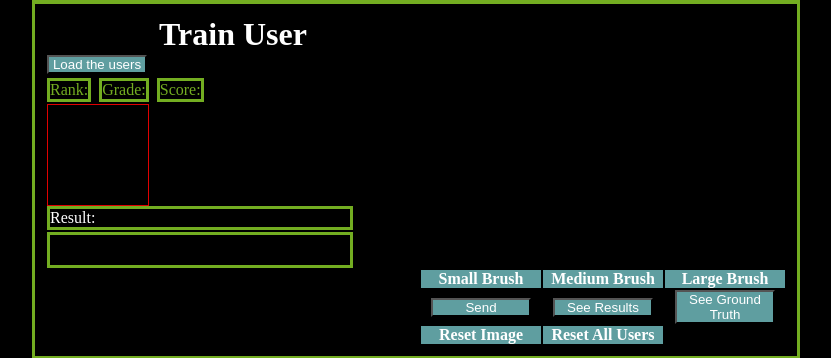
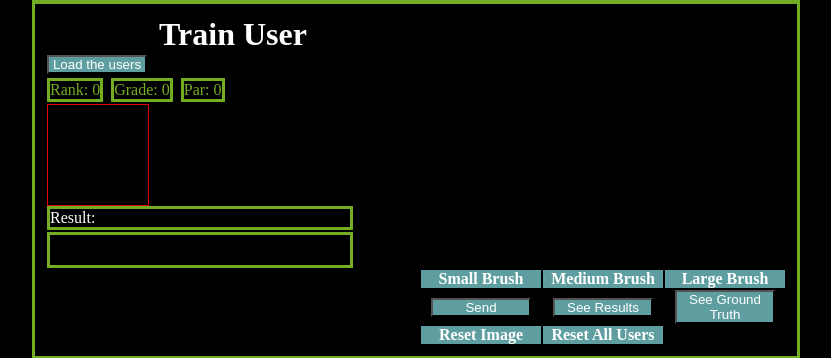
Before and after one commit to boardkeystown/ImageMasker, a Flask app: page / in a window 1280 px wide. Shown: the part 232-590 px from the top of the page, without its empty margins (224-1055 px from the left). Run offline with Flask 2, Linux system fonts and the light colour scheme.

Commit message:
last minor changes

```diff
--- a/app.py
+++ b/app.py
@@ -32,7 +32,7 @@ import scipy.ndimage.morphology as morphology
 
 #App constants
 GRADETHRESH = 60
-MISSINGTHRESH = -2100
+MISSINGTHRESH = -4500
 LOWSCOREFILTER = 0.1
 
 #Folder Path Constants
@@ -61,7 +61,7 @@ GET_USER_JSON_DIR_PATH = 10
 #globals
 currentUser = 1        #The current user. see java script.
 totalNumberOfUsers = 5 #The total number of users.
-currentSubPath = 3     #This can be changed run time. It the the sub path that all data is sotred in.
+currentSubPath = 4     #This can be changed run time. It the the sub path that all data is sotred in.
 currentUserPath = "img\\userMask.png"      # These are just global paths passed between functions
 consensusMaskPath = "img\\consensusMask"   #
 consensusMaskJsonPath = "consensusMaskJson"#
@@ -464,13 +464,12 @@ def hard_reset_users(inputPath):
     data, outPath = loadJsonDataObj(inputPath+os.sep+"users.json")
     #rest the values
     for i in range(0,len(data['users'])):
-        if data['users'][i]['id'] == currentUser:
-            # print(data['users'][i]['elo'])
-            data['users'][i]['elo'] = 0
-            # print(data['users'][i]['correctMatches'])
-            data['users'][i]['correctMatches'] = 0
-            # print(data['users'][i]['incorrectMatches'])
-            data['users'][i]['incorrectMatches'] = 0
+        # print(data['users'][i]['elo'])
+        data['users'][i]['elo'] = 0
+        # print(data['users'][i]['correctMatches'])
+        data['users'][i]['correctMatches'] = 0
+        # print(data['users'][i]['incorrectMatches'])
+        data['users'][i]['incorrectMatches'] = 0
     #save the current values
     saveJsonDataObjToFile(data,outPath)
 
@@ -573,9 +572,11 @@ def getGradeAndAccuracyScore(turthMaskTotal,userCorrectMaskTotal,userOverlapTota
     :pramas userOverlapTotal: the number of trues that overlap the area of the truth mask
     """
     grade = (userCorrectMaskTotal * 100) / turthMaskTotal
-    accuracyScore = ((grade/100) * userOverlapTotal) -userOverlapTotal
-    if((grade/100) == 1):
-        accuracyScore = -userOverlapTotal
+    #accuracyScore = ((grade/100) * userOverlapTotal) -userOverlapTotal
+    accuracyScore = userOverlapTotal*-1
+    #print(userOverlapTotal)
+    #if((grade/100) == 1):
+    #    accuracyScore = -userOverlapTotal
     return grade, accuracyScore
 
 def getUserMaskAccuracy(user_mask, truth_mask, width, height):
@@ -849,3 +850,4 @@ def computeConsensusMaskAndSave(jsonPath,outPath):
 if __name__ == "__main__":
     app.run(debug=True, use_reloader=False)
     #app.run(debug=True)
+    #app.run()
--- a/static/js/index.js
+++ b/static/js/index.js
@@ -313,6 +313,7 @@ document.getElementById("sendUserMask").addEventListener('click', () => {
     r.onreadystatechange = function () {
         if (r.readyState != 4 || r.status != 200) return;
         //alert("Success: " + r.responseText);
+        setRedTruthMask();
         console.log("sent");
     };
     // Send data in below way from JS
@@ -405,7 +406,7 @@ function setUserResults(elo, grade, score) {
     let b = document.getElementsByClassName('grade');
     b[0].innerText = "Grade: " + grade;
     let c = document.getElementsByClassName('score');
-    c[0].innerText = "Score: " + score;
+    c[0].innerText = "Par: " + score*-1;
 }
 /**This sets the mask response message based on whether the mask was correct or not.*/
 function setMaskResponse(result, isReset) {
--- a/templates/index.html
+++ b/templates/index.html
@@ -87,17 +87,17 @@
     <tr>
         <td class="userScore-td">
             <div class="userElo">
-                Rank:
+                Rank: 0
             </div>
         </td>
         <td class="userScore-td">
             <div class="grade">
-                Grade:
+                Grade: 0
             </div>
         </td>
         <td class="userScore-td">
             <div class="score">
-                Score:
+                Par: 0
             </div>
         </td>
     </tr>
```
